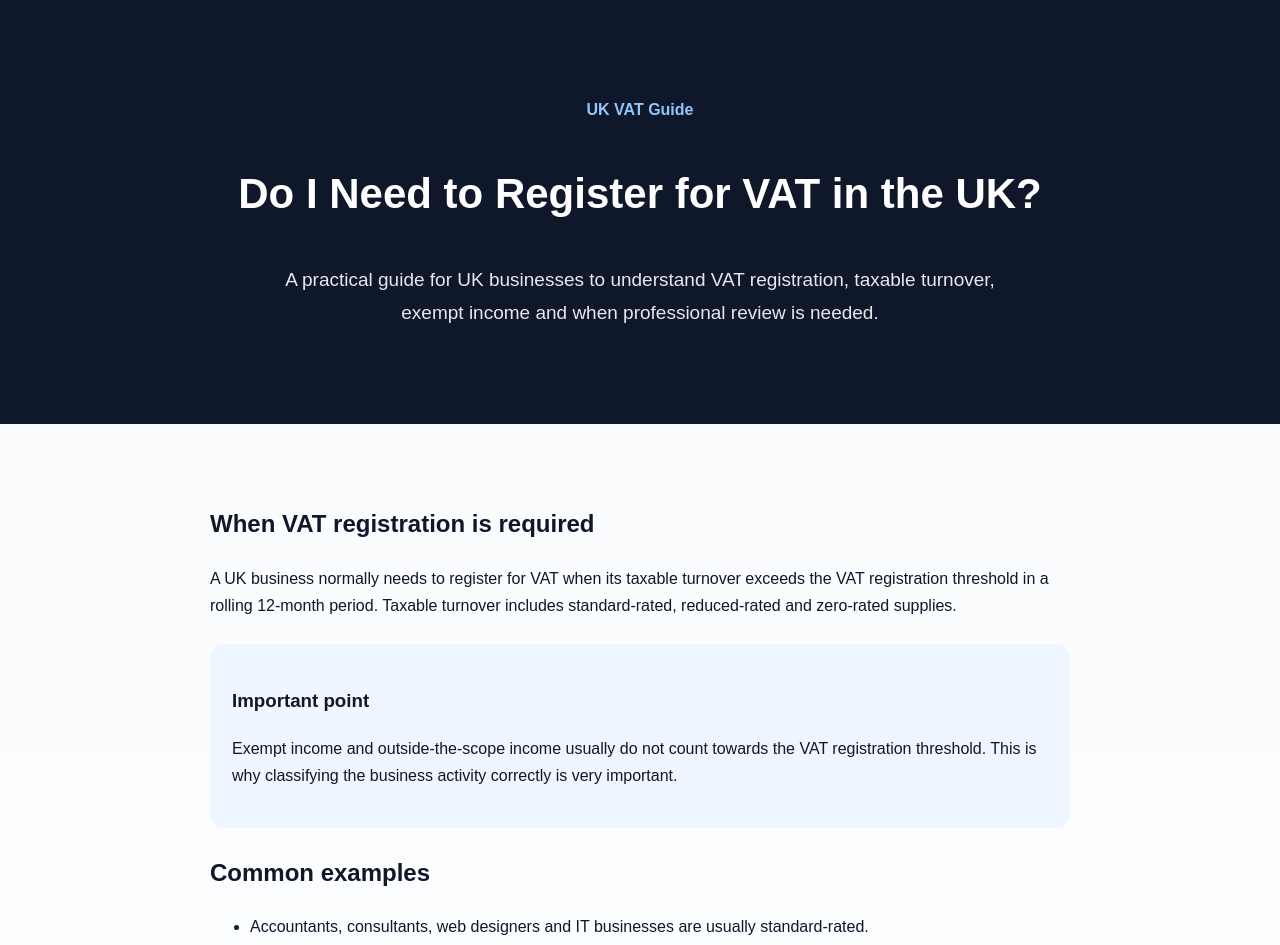
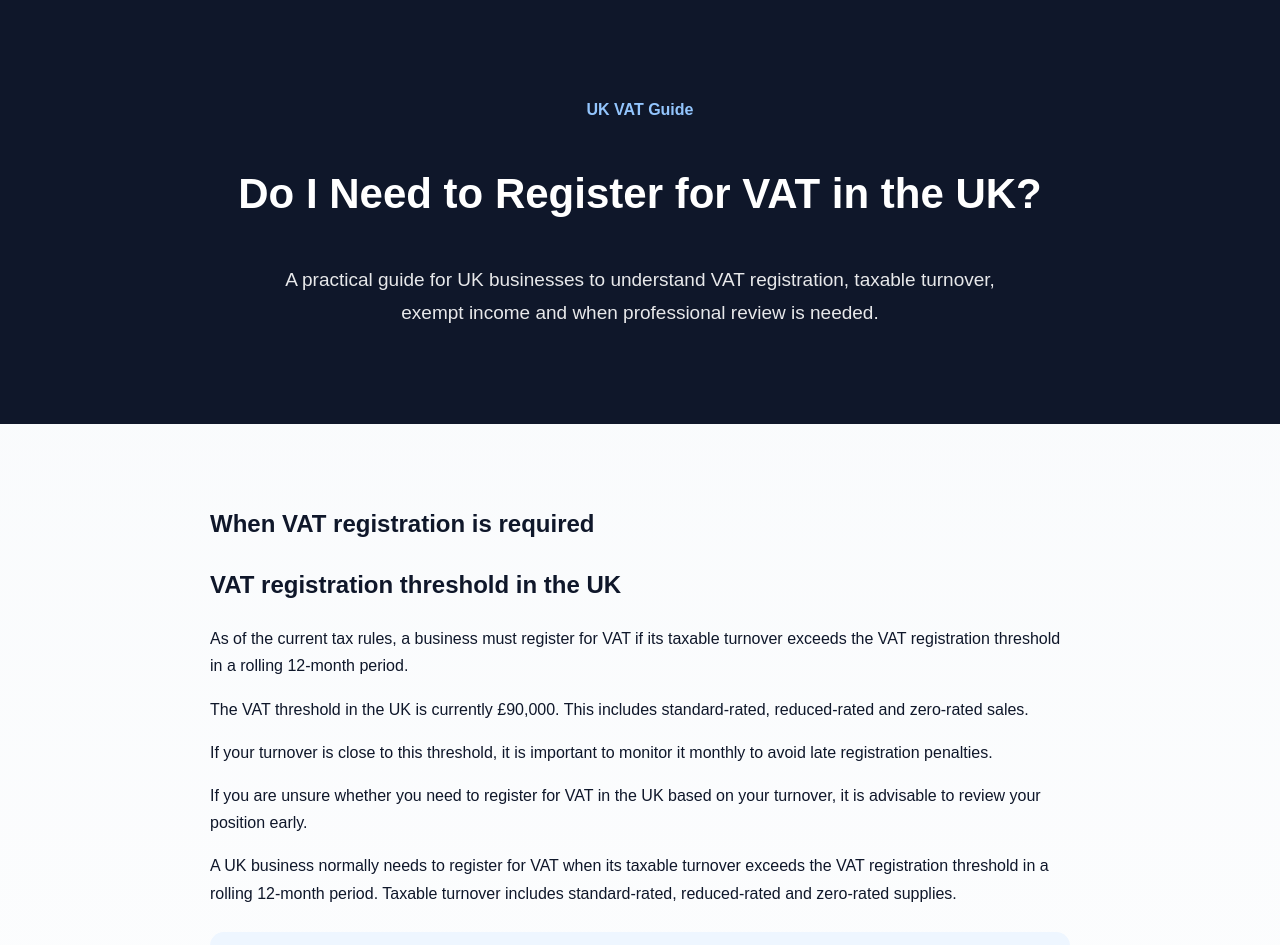
Before and after one commit to HalaDigitalLtd/uktaxcalculator-app, a Next.js app: page /vat-registration in a window 1280 px wide. Shown: the top 945 px of the page. Built offline with nearby package versions, Linux system fonts and the light colour scheme.

Commit message:
Optimize VAT registration page for keyword targeting

```diff
--- a/app/vat-registration/page.tsx
+++ b/app/vat-registration/page.tsx
@@ -11,6 +11,22 @@ export default function VatRegistrationPage() {
 
       <main style={{ maxWidth: "900px", margin: "0 auto", padding: "60px 20px" }}>
         <h2>When VAT registration is required</h2>
+        <h2>VAT registration threshold in the UK</h2>
+
+<p>
+As of the current tax rules, a business must register for VAT if its taxable turnover exceeds the VAT registration threshold in a rolling 12-month period.
+</p>
+
+<p>
+The VAT threshold in the UK is currently £90,000. This includes standard-rated, reduced-rated and zero-rated sales.
+</p>
+
+<p>
+If your turnover is close to this threshold, it is important to monitor it monthly to avoid late registration penalties.
+</p>
+        <p>
+If you are unsure whether you need to register for VAT in the UK based on your turnover, it is advisable to review your position early.
+</p>
         <p>
           A UK business normally needs to register for VAT when its taxable turnover exceeds the VAT registration threshold in a rolling 12-month period.
           Taxable turnover includes standard-rated, reduced-rated and zero-rated supplies.
```
